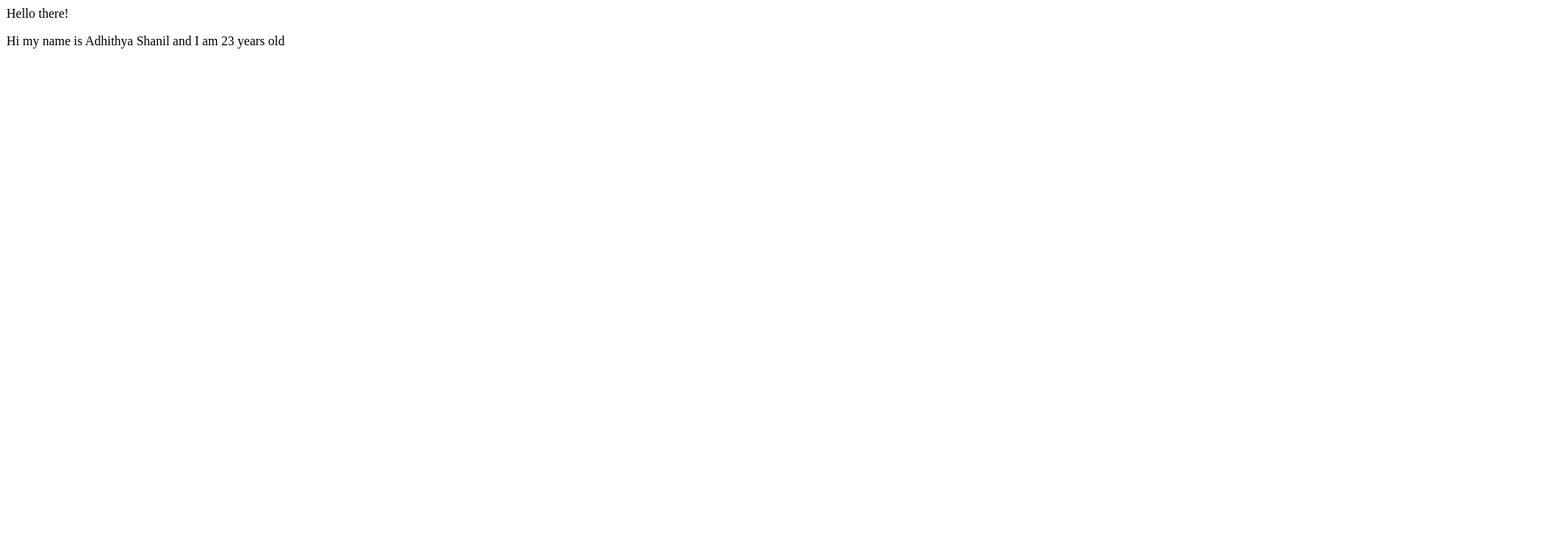
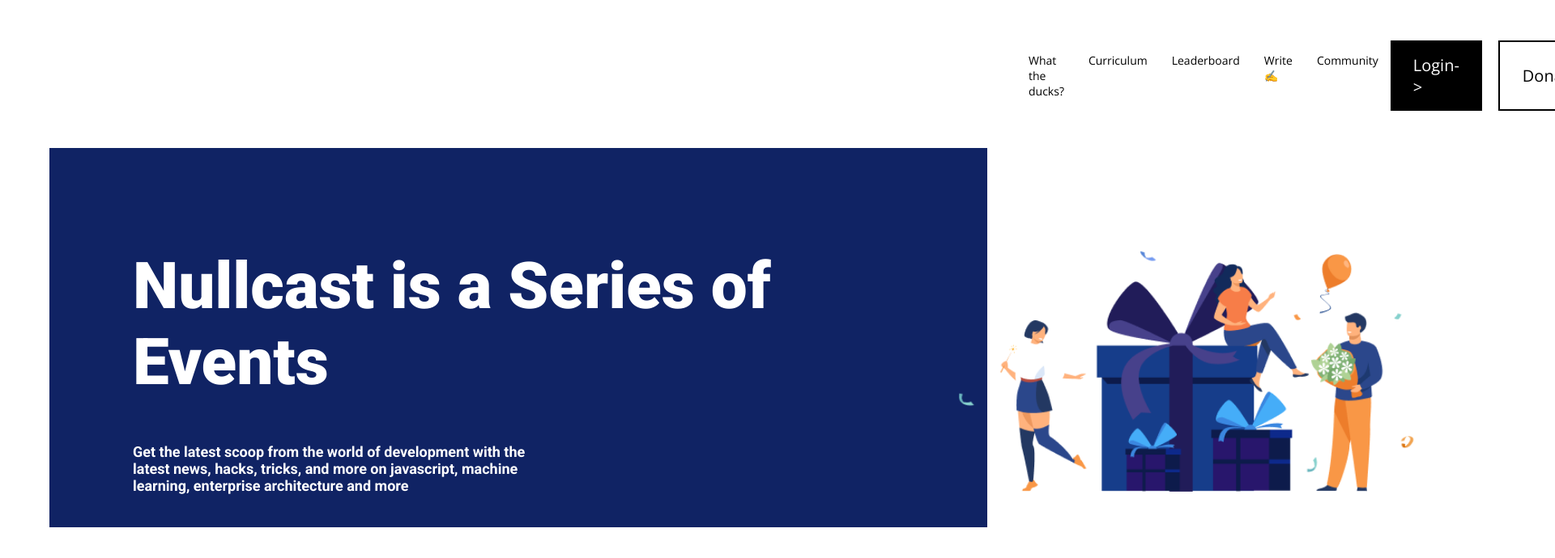
Before and after one commit to Adhithya-shanil/Website_design, a plain HTML site: page index.html in a window 1280 px wide. Shown: the top 690 px of the page at 81% size, 1920 px wide, since content can reach past the window. Drawn offline with nearby package versions, Linux system fonts and the light colour scheme.

Commit message:
new block

```diff
--- a/index.html
+++ b/index.html
@@ -3,10 +3,33 @@
 <head>
     <meta charset="UTF-8">
     <meta name="viewport" content="width=device-width, initial-scale=1.0">
-    <title>Website design</title>
+    <title>Website_design</title>
+    <link rel="stylesheet" href="styles.css">
+    <link rel="preconnect" href="https://fonts.googleapis.com">
+<link rel="preconnect" href="https://fonts.gstatic.com" crossorigin>
+<link href="https://fonts.googleapis.com/css2?family=Open+Sans:ital,wght@0,300..800;1,300..800&display=swap" rel="stylesheet">
+<link rel="preconnect" href="https://fonts.googleapis.com">
+<link rel="preconnect" href="https://fonts.gstatic.com" crossorigin>
+<link href="https://fonts.googleapis.com/css2?family=Open+Sans:ital,wght@0,300..800;1,300..800&family=Roboto:ital,wght@0,100..900;1,100..900&display=swap" rel="stylesheet">
 </head>
 <body>
-    Hello there!
-    <p>Hi my name is Adhithya Shanil and I am 23 years old</p>
+    <div class="top-container">
+        <a href="/">What the ducks?</a>
+        <a href="/">Curriculum</a>
+        <a href="/">Leaderboard</a>
+        <a href="/">Write ✍️ </a>
+        <a href="/">Community</a>
+        <div class="login"><a href="/">Login-></a></div>
+        <div class="donate"><a href="/">Donate</a></div>
+
+    </div>
+    <div class="middle-container">
+        <div class="text_box">
+            <h1 id="text_in_box">Nullcast is a Series of Events</h1>
+            <h3 id="description">Get the latest scoop from the world of development with the latest news, hacks, tricks, and more on javascript, machine learning, enterprise architecture and more</h3>
+        </div>
+
+        <img src="./assets/Frame.png" alt="" id="image">
+    </div>
 </body>
 </html>
--- /dev/null
+++ b/styles.scss
@@ -0,0 +1,86 @@
+.top-container{
+    margin: 50px 10px 0px 1247px;
+    display: flex;
+}
+
+a{
+    margin: 15px;
+    text-decoration: none;
+    font-family: 'Open Sans', sans-serif;
+    color: black;
+    font-size: 14px;
+}
+
+.login {
+    display: flex;
+    justify-content: center;  /* Center horizontally */
+    align-items: center;
+    background-color: black;  /* Black background */
+  }
+
+  .login a {
+    color: white;             /* White text */
+    text-decoration: none;    /* Remove underline */
+    font-size: 20px;          /* Make text bigger */
+    padding-top: 0px;
+    padding-bottom: 0px;
+    padding-left: 13px;
+    padding-right: 13px;
+    font-family: 'Open Sans', sans-serif;
+
+  }
+
+  .donate {
+    display: flex;
+    justify-content: center;  /* Center horizontally */
+    align-items: center;
+    margin-left: 20px;
+    border: 2px solid black;  /* Black border */
+  }
+
+  .donate a {
+    color: rgb(0, 0, 0);             /* White text */
+    text-decoration: none;    /* Remove underline */
+    font-size: 20px;          /* Make text bigger */
+    padding-top: 0px;
+    padding-bottom: 0px;
+    padding-left: 13px;
+    padding-right: 13px;
+    font-family: 'Open Sans', sans-serif;
+
+  }
+
+  .middle-container{
+    background-color: #102364;
+    height: 469px;
+    margin-top: 46px;
+    margin-left: 53px;
+    margin-right: 53px;
+    display: flex;
+    flex-direction: row;
+  }
+
+  #text_in_box{
+    font-family: 'Roboto', sans-serif;
+    font-size: 80px;
+    font-weight: 900;
+    color: white;
+    padding-top: 70px;
+    margin-left: 103px;
+    width: 795px;
+  }
+
+  #image{
+    width: 641px;
+    height: 365px;
+    padding-top: 60px;
+    padding-left: 200px;
+  }
+
+  #description{
+    color: rgb(255, 255, 255);
+    font-family: 'Roboto', sans-serif;
+    font-size: 18px;
+    width: 500px;
+    margin-left: 103px;
+  }
```
Also changed, not shown: assets/Frame.png (added), assets/Rectangle 1341.png (added), styles.css (added), 1 other file.
